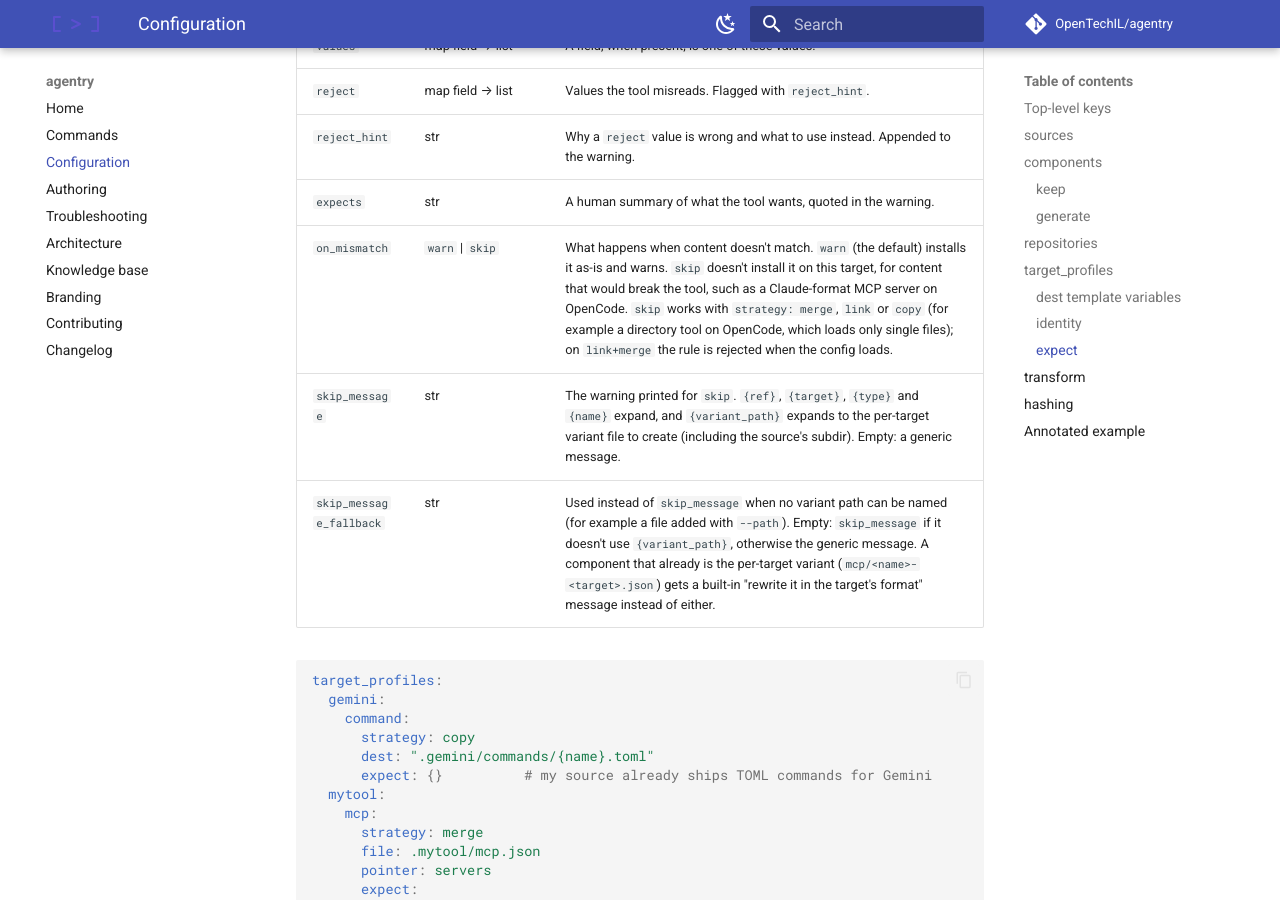
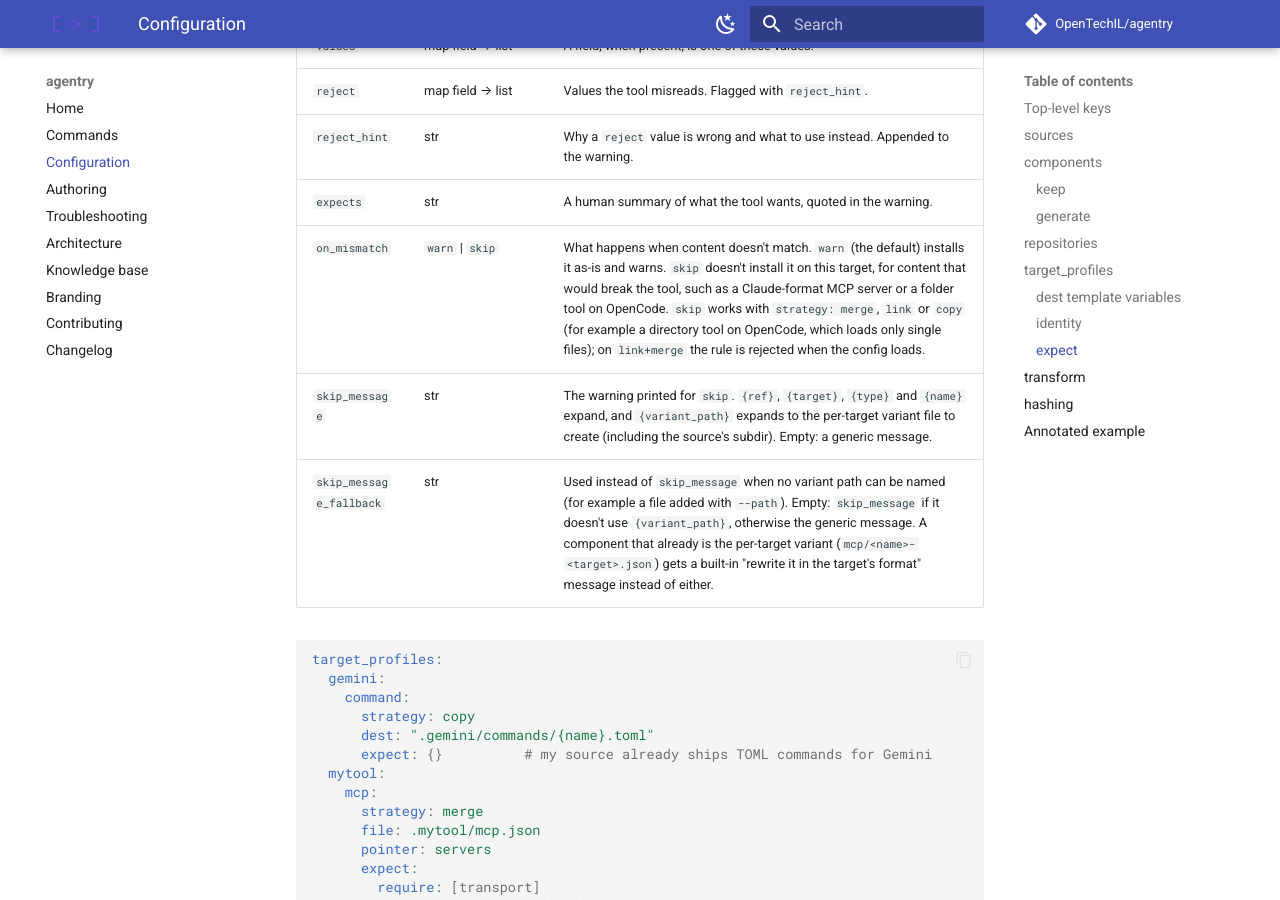
Before and after one commit to OpenTechIL/agentry, an MkDocs documentation site: the page built from docs/config-reference.md, in a window 1280 px wide and 900 px high, scrolled down 9018 px. Built offline with MkDocs 1.6.1 and Material for MkDocs 9.7.7, drawn with Linux system fonts in a browser that asks for light colours; comment, search, counter and statistics services are not loaded.

Commit message:
finish directory-tool skip docs and tests

```diff
--- a/docs/config-reference.md
+++ b/docs/config-reference.md
@@ -258,7 +258,7 @@ A tool you define only in `target_profiles` has no built-in check to inherit.
 | `reject` | map field → list | Values the tool misreads. Flagged with `reject_hint`. |
 | `reject_hint` | str | Why a `reject` value is wrong and what to use instead. Appended to the warning. |
 | `expects` | str | A human summary of what the tool wants, quoted in the warning. |
-| `on_mismatch` | `warn` \| `skip` | What happens when content doesn't match. `warn` (the default) installs it as-is and warns. `skip` doesn't install it on this target, for content that would break the tool, such as a Claude-format MCP server on OpenCode. `skip` works with `strategy: merge`, `link` or `copy` (for example a directory tool on OpenCode, which loads only single files); on `link+merge` the rule is rejected when the config loads. |
+| `on_mismatch` | `warn` \| `skip` | What happens when content doesn't match. `warn` (the default) installs it as-is and warns. `skip` doesn't install it on this target, for content that would break the tool, such as a Claude-format MCP server or a folder tool on OpenCode. `skip` works with `strategy: merge`, `link` or `copy` (for example a directory tool on OpenCode, which loads only single files); on `link+merge` the rule is rejected when the config loads. |
 | `skip_message` | str | The warning printed for `skip`. `{ref}`, `{target}`, `{type}` and `{name}` expand, and `{variant_path}` expands to the per-target variant file to create (including the source's subdir). Empty: a generic message. |
 | `skip_message_fallback` | str | Used instead of `skip_message` when no variant path can be named (for example a file added with `--path`). Empty: `skip_message` if it doesn't use `{variant_path}`, otherwise the generic message. A component that already is the per-target variant (`mcp/<name>-<target>.json`) gets a built-in "rewrite it in the target's format" message instead of either. |
 
```
Also changed, not shown: 1 other file.
